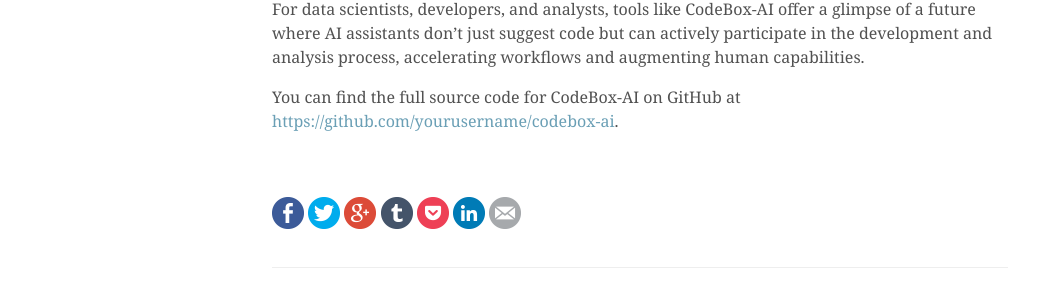
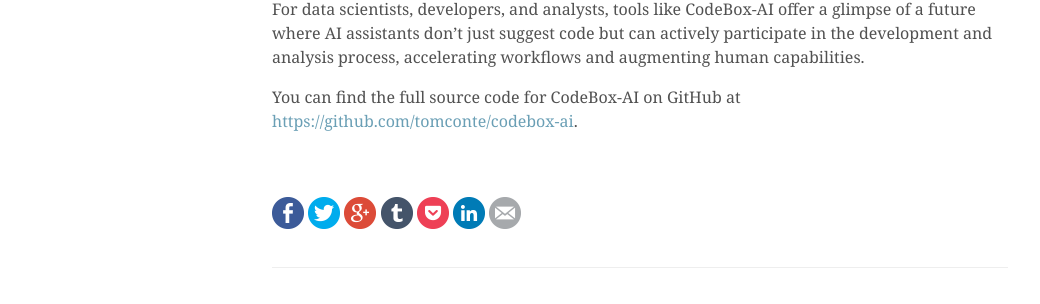
Before and after one commit to tomconte/tomconte.github.io, a Jekyll site: the page built from _posts/2025-05-13-code-execution-with-llms-codebox-ai-and-mcp.md, in a window 1280 px wide and 900 px high, scrolled down 4558 px. Shown: the part 382-686 px from the top of the window, without its empty margins (0-1040 px from the left). Built offline with Jekyll 4.4.1, drawn with Linux system fonts in a browser that asks for light colours; some of the changed lines change nothing that is shown.

Commit message:
Fix links

```diff
--- a/_posts/2025-05-13-code-execution-with-llms-codebox-ai-and-mcp.md
+++ b/_posts/2025-05-13-code-execution-with-llms-codebox-ai-and-mcp.md
@@ -9,7 +9,7 @@ One of the key challenges was building a solution that could execute untrusted c
 
 ## What is CodeBox-AI?
 
-[CodeBox-AI](https://github.com/yourusername/codebox-ai) is a secure Python code execution service that provides a self-hosted alternative to OpenAI's Code Interpreter or Anthropic's Claude analysis tool. It isolates code execution in Docker containers, supports session-based execution with state persistence, and provides robust security controls to prevent dangerous operations.
+[CodeBox-AI](https://github.com/tomconte/codebox-ai) is a secure Python code execution service that provides a self-hosted alternative to OpenAI's Code Interpreter or Anthropic's Claude analysis tool. It isolates code execution in Docker containers, supports session-based execution with state persistence, and provides robust security controls to prevent dangerous operations.
 
 The main features include:
 
@@ -205,4 +205,4 @@ The project is still evolving, but it represents an important step toward more c
 
 For data scientists, developers, and analysts, tools like CodeBox-AI offer a glimpse of a future where AI assistants don't just suggest code but can actively participate in the development and analysis process, accelerating workflows and augmenting human capabilities.
 
-You can find the full source code for CodeBox-AI on GitHub at [https://github.com/yourusername/codebox-ai](https://github.com/yourusername/codebox-ai).
+You can find the full source code for CodeBox-AI on GitHub at [https://github.com/tomconte/codebox-ai](https://github.com/tomconte/codebox-ai).
```
